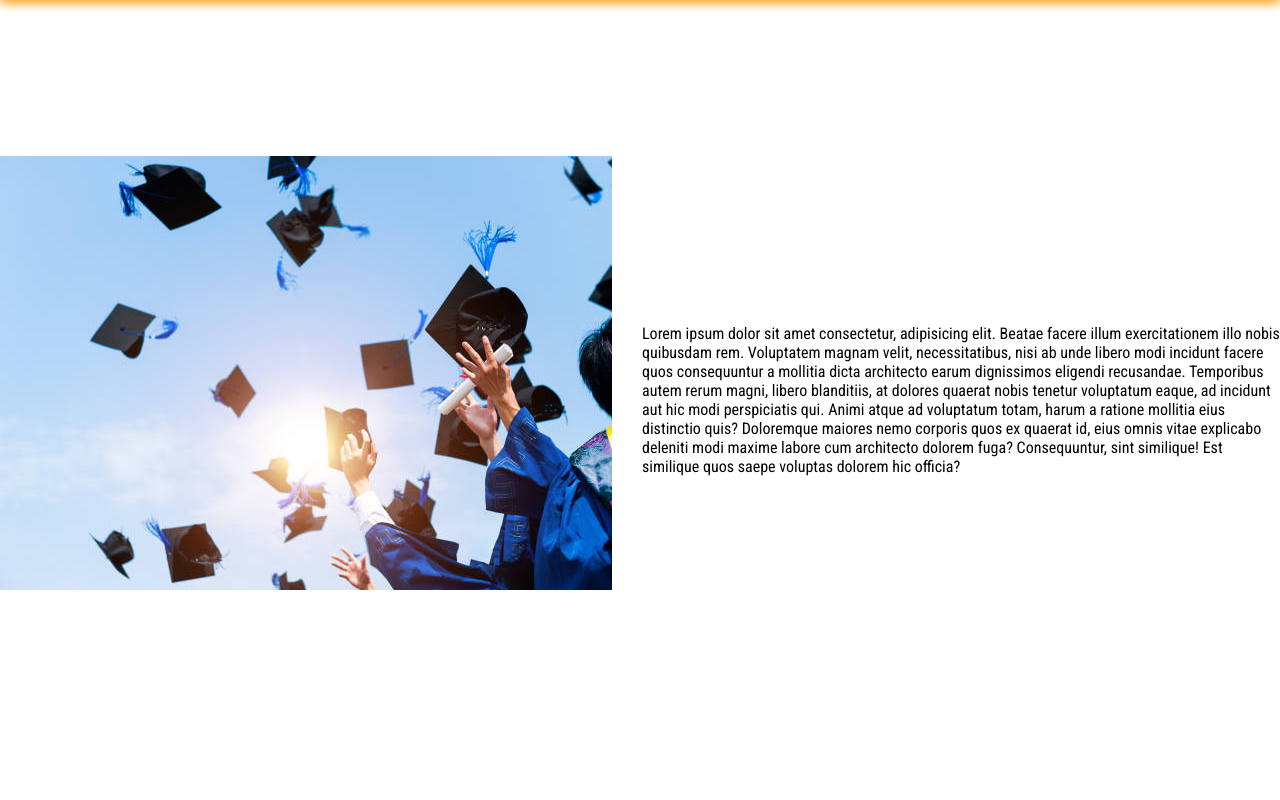
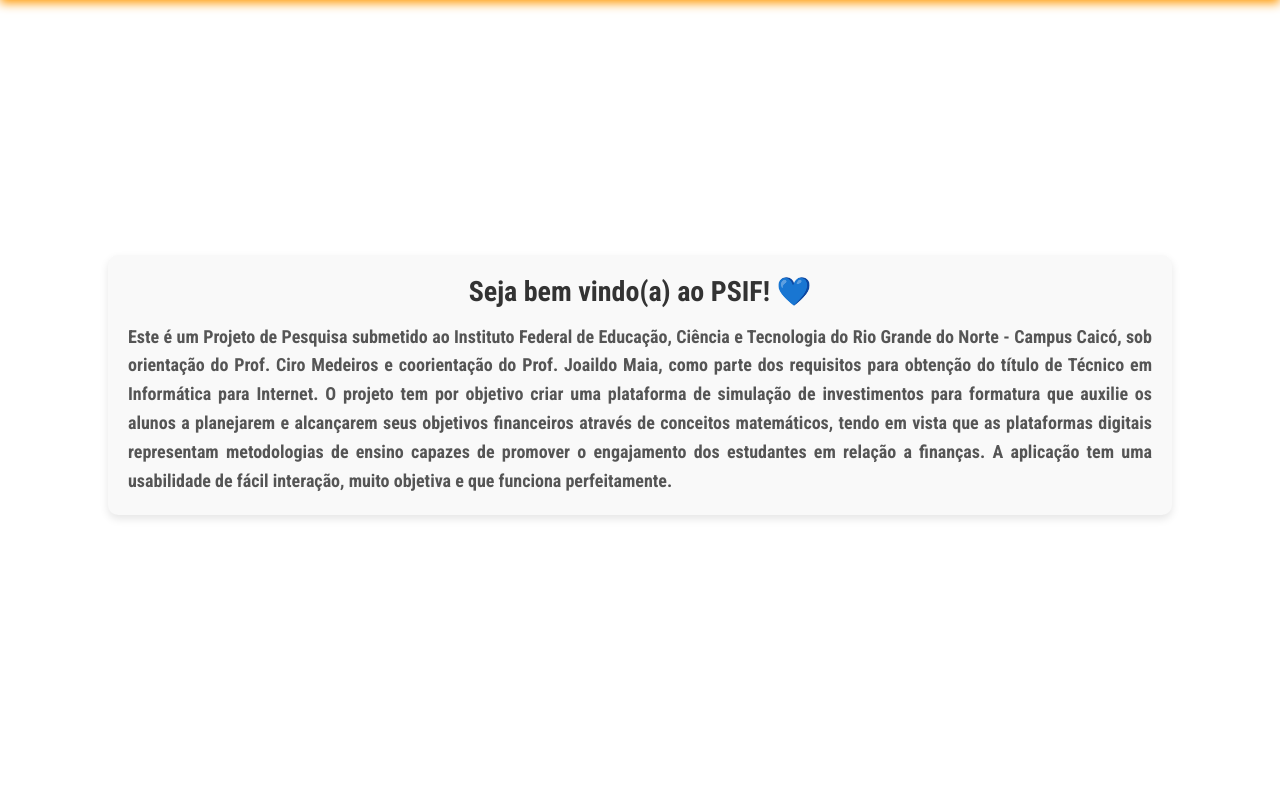
Before and after one commit to Hitalooo/psif, a Flask app: page / in a window 1280 px wide. Shown: the part 88-888 px from the top of the page. Run offline with Flask 3, Linux system fonts and the light colour scheme.

Commit message:
Correção na página inicial de apresentação da aplicação

```diff
--- a/static/style.css
+++ b/static/style.css
@@ -13,7 +13,7 @@ body {
   height: 100vh;
 }
 header{
-  background-color: #000020;
+  background-color: rgb(0, 0, 32);
   box-shadow: 0px 3px 10px #ff9800;
 }
 .container-box{
--- a/templates/index.html
+++ b/templates/index.html
@@ -2,22 +2,35 @@
 {% block title %}PSIF{% endblock %}
 {% block content %}
 <style>
-    .form-image {
-        width: 90%;
-        text-align: left;
-        float: left;
-        margin-right: 30px;
-        margin-top: -50px;
-}
-    .texto {
-        overflow: hidden;
+    .container {
+        width: 80%;
+        margin-top: -30px; /* Espaço abaixo da navbar */
+        padding: 20px;
+        background-color: #f9f9f9;
+        border-radius: 10px;
+        box-shadow: 0 4px 8px rgba(0, 0, 0, 0.1);
+    }
+    h2 {
+        display: flex;
+        justify-content: center; /* Centraliza horizontalmente */
+        align-items: center; /* Centraliza verticalmente */
+        font-size: 28px;
+        margin-bottom: 15px;
+        color: #333;
+    }
+    h3 {
+        font-size: 18px;
+        text-align: justify;
+        line-height: 1.6;
+        color: #555;
     }
 </style>
-<div class="form-image">
-    <img src="static/img/formatura1.jpg" alt="">
-</div>
-<div class="texto">
-    <p>Lorem ipsum dolor sit amet consectetur, adipisicing elit. Beatae facere illum exercitationem illo nobis quibusdam rem. Voluptatem magnam velit, necessitatibus, nisi ab unde libero modi incidunt facere quos consequuntur a mollitia dicta architecto earum dignissimos eligendi recusandae. Temporibus autem rerum magni, libero blanditiis, at dolores quaerat nobis tenetur voluptatum eaque, ad incidunt aut hic modi perspiciatis qui. Animi atque ad voluptatum totam, harum a ratione mollitia eius distinctio quis? Doloremque maiores nemo corporis quos ex quaerat id, eius omnis vitae explicabo deleniti modi maxime labore cum architecto dolorem fuga? Consequuntur, sint similique! Est similique quos saepe voluptas dolorem hic officia?</p>
-</div>
-
+<body>
+    <div class="container">
+        <h2>Seja bem vindo(a) ao PSIF! 💙</h2>
+        <h3>
+            Este é um Projeto de Pesquisa submetido ao Instituto Federal de Educação, Ciência e Tecnologia do Rio Grande do Norte - Campus Caicó, sob orientação do Prof. Ciro Medeiros e coorientação do Prof. Joaildo Maia, como parte dos requisitos para obtenção do título de Técnico em Informática para Internet. O projeto tem por objetivo criar uma plataforma de simulação de investimentos para formatura que auxilie os alunos a planejarem e alcançarem seus objetivos financeiros através de conceitos matemáticos, tendo em vista que as plataformas digitais representam metodologias de ensino capazes de promover o engajamento dos estudantes em relação a finanças. A aplicação tem uma usabilidade de fácil interação, muito objetiva e que funciona perfeitamente.
+        </h3>
+    </div>
+</body>
 {% endblock %}
```
Also changed, not shown: static/img/formatura1.jpg.
